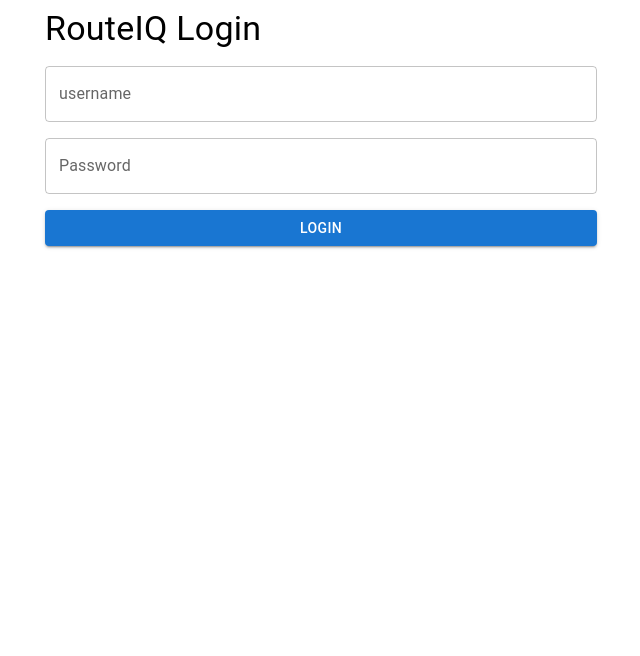
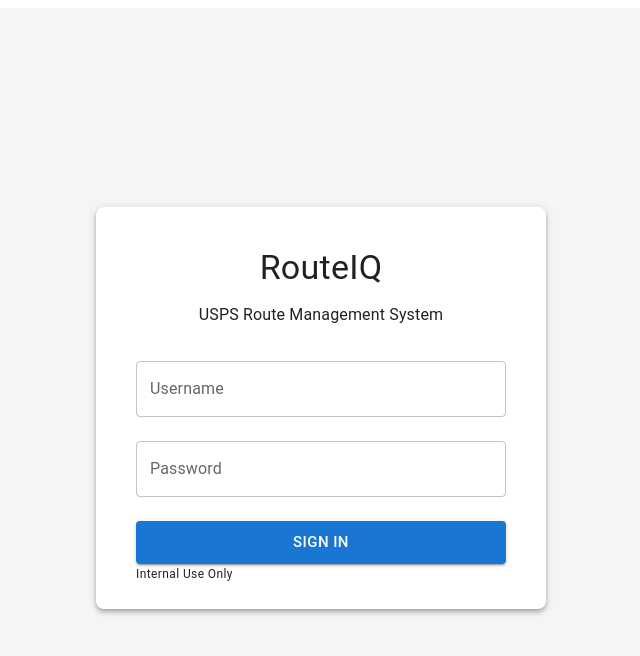
Before and after one commit to eidde606/RouteIQ, a React (Vite) app in the folder frontend/: page /login in a window 1280 px wide. Shown: the top 656 px of the page, without its empty margins (319-959 px from the left). Built offline with nearby package versions, Linux system fonts and the light colour scheme.

Commit message:
feat(ai): add AI workload recommendations and polish RouteIQ UI

```diff
--- a/frontend/src/pages/DashboardPage.tsx
+++ b/frontend/src/pages/DashboardPage.tsx
@@ -16,7 +16,9 @@
     Stack,
     Container,
     Button,
-    Box
+    Box,
+    Card,
+    CardContent,
 } from "@mui/material";
 import {useQuery, useMutation, useQueryClient} from "@tanstack/react-query";
 import {
@@ -29,6 +31,7 @@
 import RouteAssignmentForm from "../components/RouteAssignmentForm";
 import type {RouteAssignment, RouteAssignmentCreate} from "../types/routeAssignment";
 import useAuthStore from "../store/authStore";
+import {analyzeRoutes} from "../services/aiService";
 
 function DashboardPage() {
 
@@ -107,6 +110,10 @@
         }
     });
 
+    const aiMutation = useMutation({
+        mutationFn: analyzeRoutes,
+    })
+
     const {
         data,
         isLoading,
@@ -136,9 +143,25 @@
                     mb: 3,
                 }}
             >
-                <Typography variant="h4">
-                    RouteIQ Dashboard
-                </Typography>
+                <Box
+                    sx={{
+                        display: "flex",
+                        flexDirection: "column",
+                        mb: 3,
+                    }}
+                >
+                    <Typography variant="h4">
+                        RouteIQ Dashboard
+                    </Typography>
+
+                    <Typography
+                        variant="body1"
+                        color="text.secondary"
+                        sx={{mt: 1}}
+                    >
+                        Manage daily route assignments and workload recommendations.
+                    </Typography>
+                </Box>
 
                 <Button
                     color="error"
@@ -166,10 +189,53 @@
 
                 <Button
                     variant="outlined"
+                    onClick={() => aiMutation.mutate()}
+                    disabled={aiMutation.isPending}
                 >
-                    🤖 Analyze Today's Routes
+                    {aiMutation.isPending
+                        ? "Analyzing Route Assignments..."
+                        : "Analyze Route Assignments"}
                 </Button>
             </Stack>
+
+            {aiMutation.isPending && (
+                <Card sx={{mb: 3}}>
+                    <CardContent>
+                        <Typography>
+                            Analyzing today's route assignments...
+                        </Typography>
+                    </CardContent>
+                </Card>
+            )}
+
+            {aiMutation.data && (
+                <Card
+                    sx={{
+                        mb: 3,
+                        maxWidth: 900,
+                        borderRadius: 2,
+                        boxShadow: 3,
+                        bgcolor: "#fafafa"
+                    }}
+                >
+                    <CardContent>
+                        <Typography variant="h6" gutterBottom>
+                            Today's Workload Recommendation
+                        </Typography>
+
+                        <Typography sx={{whiteSpace: "pre-line"}}>
+
+                            {aiMutation.data.recommendation}
+                        </Typography>
+                    </CardContent>
+                </Card>
+            )}
+
+            {aiMutation.error && (
+                <Typography color="error" sx={{mb: 2}}>
+                    Failed to analyze today's routes.
+                </Typography>
+            )}
 
             <RouteAssignmentForm
                 open={open}
--- a/frontend/src/pages/LoginPage.tsx
+++ b/frontend/src/pages/LoginPage.tsx
@@ -1,58 +1,115 @@
-import {Box, Container, TextField, Stack, Typography, Button} from "@mui/material";
-import {useState} from "react";
-import {login} from "../services/authService"
-import useAuthStore from "../store/authStore"
-import {useNavigate} from "react-router-dom";
+import {
+    Button,
+    Card,
+    CardContent,
+    Container,
+    Stack,
+    TextField,
+    Typography,
+} from "@mui/material";
+import { useState } from "react";
+import { useNavigate } from "react-router-dom";
+
+import { login } from "../services/authService";
+import useAuthStore from "../store/authStore";
 
 function LoginPage() {
     const [username, setUsername] = useState("");
     const [password, setPassword] = useState("");
-    const setToken = useAuthStore((state) => state.setToken)
+
+    const setToken = useAuthStore((state) => state.setToken);
     const navigate = useNavigate();
 
     const handleLogin = async () => {
         try {
             const data = await login(username, password);
-            setToken(data.access_token)
+            setToken(data.access_token);
             navigate("/dashboard");
         } catch (error) {
             console.log(error);
         }
-    }
+    };
 
     return (
-        <Container maxWidth="sm">
-            <Box mt={10}>
-                <Typography variant="h4" gutterBottom>
-                    RouteIQ Login
+        <Container
+            maxWidth={false}
+            sx={{
+                minHeight: "100vh",
+                display: "flex",
+                justifyContent: "center",
+                alignItems: "center",
+                bgcolor: "#f5f5f5",
+            }}
+        >
+            <Card
+                sx={{
+                    width: 450,
+                    borderRadius: 2,
+                    boxShadow: 4,
+                }}
+            >
+                <CardContent sx={{ p: 5 }}>
+                    <Typography
+                        variant="h4"
+                        align="center"
+                        gutterBottom
+                    >
+                        RouteIQ
                     </Typography>
-                <Stack spacing={2} sx={{mt: 2}}>
+
+                    <Typography
+                        variant="subtitle1"
+                        align="center"
+                        color="text.secondary"
+                        sx={{ mb: 4 }}
+                    >
+                        USPS Route Management System
+                    </Typography>
+
+                    <Stack spacing={3}>
                         <TextField
-                        label="username"
-                        name="username"
+                            label="Username"
                             variant="outlined"
                             value={username}
-                        onChange={(event) => setUsername(event.target.value)}
+                            onChange={(event) =>
+                                setUsername(event.target.value)
+                            }
+                            fullWidth
                         />
+
                         <TextField
                             label="Password"
+                            type="password"
                             variant="outlined"
                             value={password}
-                        type="password"
-                        onChange={(event) => setPassword(event.target.value)}
+                            onChange={(event) =>
+                                setPassword(event.target.value)
+                            }
+                            fullWidth
                         />
 
                         <Button
                             variant="contained"
+                            size="large"
                             fullWidth
-                        onClick={handleLogin}>Login
+                            onClick={handleLogin}
+                        >
+                            Sign In
                         </Button>
+                    </Stack>
 
-                </Stack>
-            </Box>
+                    <Typography
+                        variant="caption"
+                        color="text.secondary"
+                        align="center"
+                        display="block"
+                        sx={{ mt: 4 }}
+                    >
+                        Internal Use Only
+                    </Typography>
+                </CardContent>
+            </Card>
         </Container>
-
-
     );
 }
 
--- /dev/null
+++ b/frontend/src/services/aiService.ts
@@ -0,0 +1,12 @@
+import api from "../api/axios"
+
+
+export interface AIRecommendationResponse {
+    recommendation: string;
+}
+
+export async function analyzeRoutes(): Promise<AIRecommendationResponse> {
+    const response = await api.post<AIRecommendationResponse>("/ai/analyze");
+
+    return response.data;
+}
```
Also changed, not shown: 2 other files (tests, documents, lock files or other folders). Lines whose indentation alone changed are shown as unchanged.
